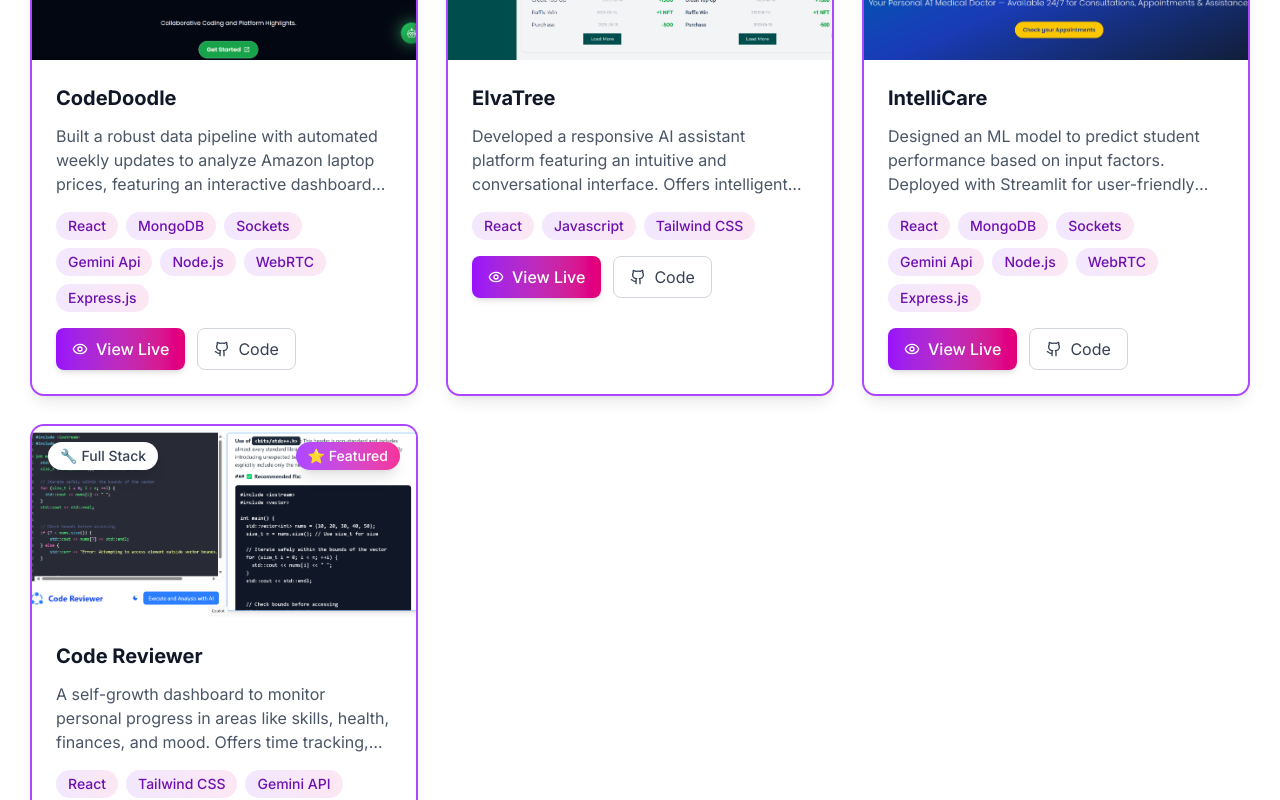
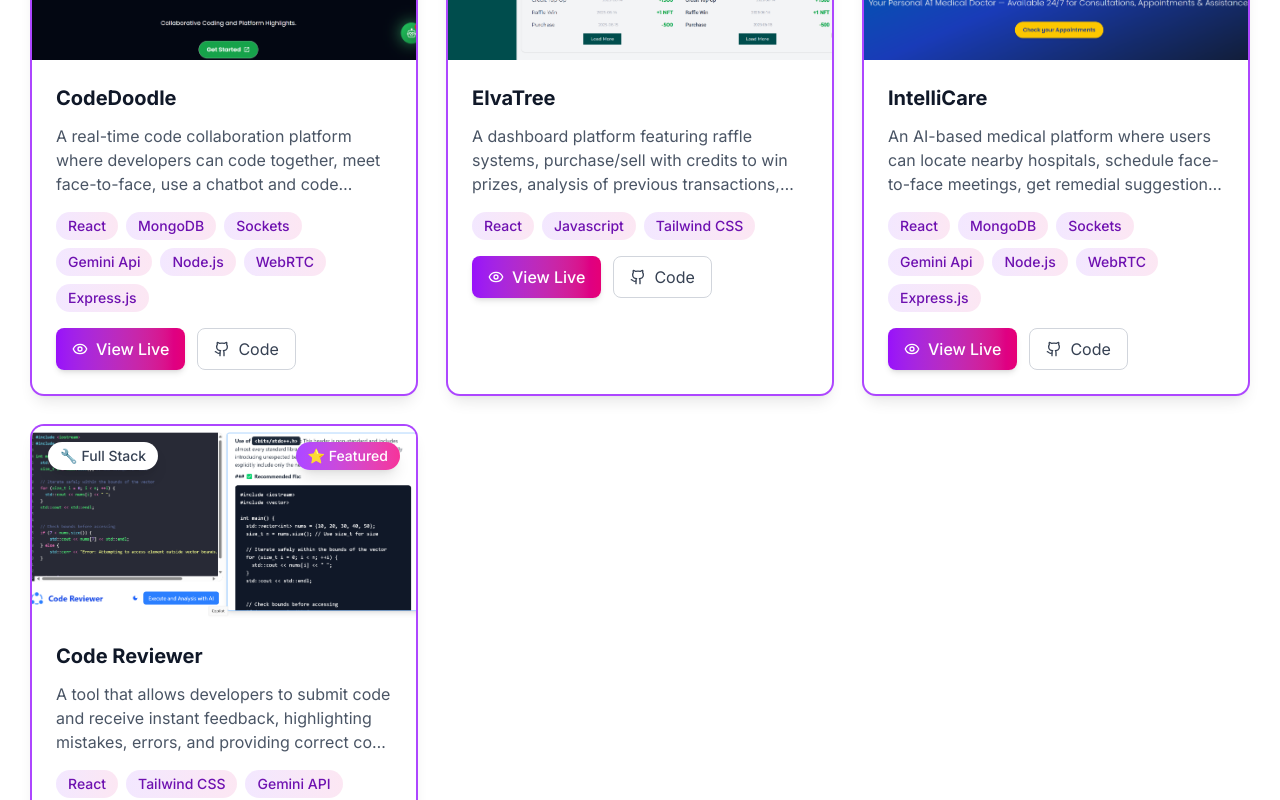
Before and after one commit to aditya-kumar-patraan1/Portfolio, a Next.js app: page / in a window 1280 px wide. Shown: the part 2100-2900 px from the top of the page. Built offline with nearby package versions, Linux system fonts and the light colour scheme.

Commit message:
Update data.js

```diff
--- a/src/data/data.js
+++ b/src/data/data.js
@@ -1,4 +1,4 @@
-// data for Vikas Gulia's Portfolio
+// data for Aditya Kumar's Portfolio
 export const portfolioData = {
   personal: {
     name: "Aditya Kumar",
@@ -29,13 +29,13 @@ export const portfolioData = {
     ]
   },
 
-  projects: [
-    {
+ projects: [
+  {
     id: 7,
     title: "CodeDoodle",
     description:
-      "Built a robust data pipeline with automated weekly updates to analyze Amazon laptop prices, featuring an interactive dashboard with advanced filters and highlights for seamless price comparisons and brand insights.",
-    tech: ["React", "MongoDB", "Sockets","Gemini Api", "Node.js","WebRTC","Express.js"],
+      "A real-time code collaboration platform where developers can code together, meet face-to-face, use a chatbot and code reviewer, and save code in multiple programming languages.",
+    tech: ["React", "MongoDB", "Sockets", "Gemini Api", "Node.js", "WebRTC", "Express.js"],
     image: "./codedoodle.png",
     github: "https://github.com/aditya-kumar-patraan1/Code-Doodle-Editor",
     live: "https://code-doodle-editor.vercel.app/",
@@ -43,11 +43,10 @@ export const portfolioData = {
     featured: true
   },
   {
-
     id: 1,
     title: "ElvaTree",
     description:
-      "Developed a responsive AI assistant platform featuring an intuitive and conversational interface. Offers intelligent responses using Gemini API while ensuring seamless UX across devices.",
+      "A dashboard platform featuring raffle systems, purchase/sell with credits to win prizes, analysis of previous transactions, and a code reviewer that detects errors and suggests correct code.",
     tech: ["React", "Javascript", "Tailwind CSS"],
     image: "./elvatree.png",
     github: "https://github.com/aditya-kumar-patraan1/ElvaTree-Task",
@@ -55,25 +54,23 @@ export const portfolioData = {
     category: "Full Stack",
     featured: true
   },
-
   {
     id: 3,
     title: "IntelliCare",
     description:
-      "Designed an ML model to predict student performance based on input factors. Deployed with Streamlit for user-friendly interaction and visualization.",
-    tech: ["React", "MongoDB", "Sockets","Gemini Api", "Node.js","WebRTC","Express.js"],
-      image: "/intellicare.png",
+      "An AI-based medical platform where users can locate nearby hospitals, schedule face-to-face meetings, get remedial suggestions from an AI assistant, manage appointments, and save documents as PDFs.",
+    tech: ["React", "MongoDB", "Sockets", "Gemini Api", "Node.js", "WebRTC", "Express.js"],
+    image: "/intellicare.png",
     github: "https://github.com/aditya-kumar-patraan1/Dr_IntelliCare",
     live: "https://intelli-care.vercel.app/",
     category: "Full Stack",
     featured: true
   },
-
   {
     id: 4,
     title: "Code Reviewer",
     description:
-      "A self-growth dashboard to monitor personal progress in areas like skills, health, finances, and mood. Offers time tracking, AI-based suggestions, and dynamic visualizations.",
+      "A tool that allows developers to submit code and receive instant feedback, highlighting mistakes, errors, and providing correct code suggestions for self-improvement.",
     tech: ["React", "Tailwind CSS", "Gemini API"],
     image: "/codereviewer.png",
     github: "https://github.com/aditya-kumar-patraan1/CodeReviewer",
@@ -81,10 +78,7 @@ export const portfolioData = {
     category: "Full Stack",
     featured: true
   }
-
-
-]
-,
+],
 
   skills :{
   languages: [
```
